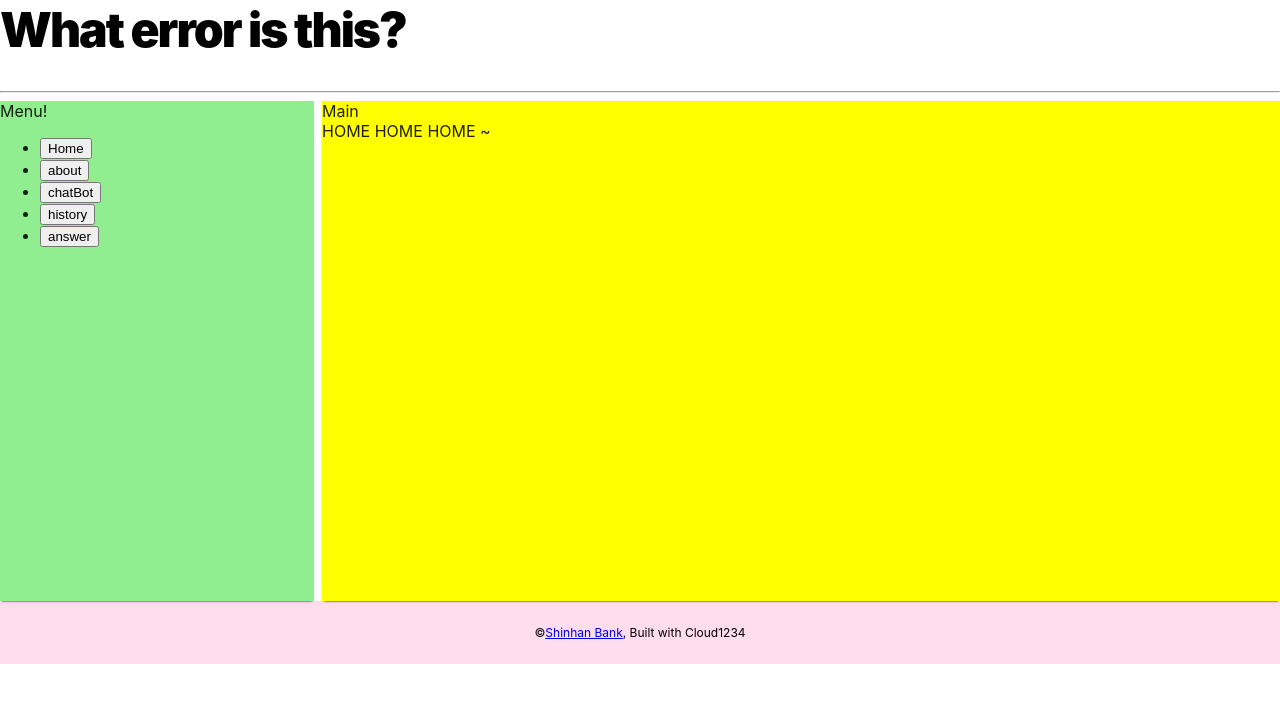
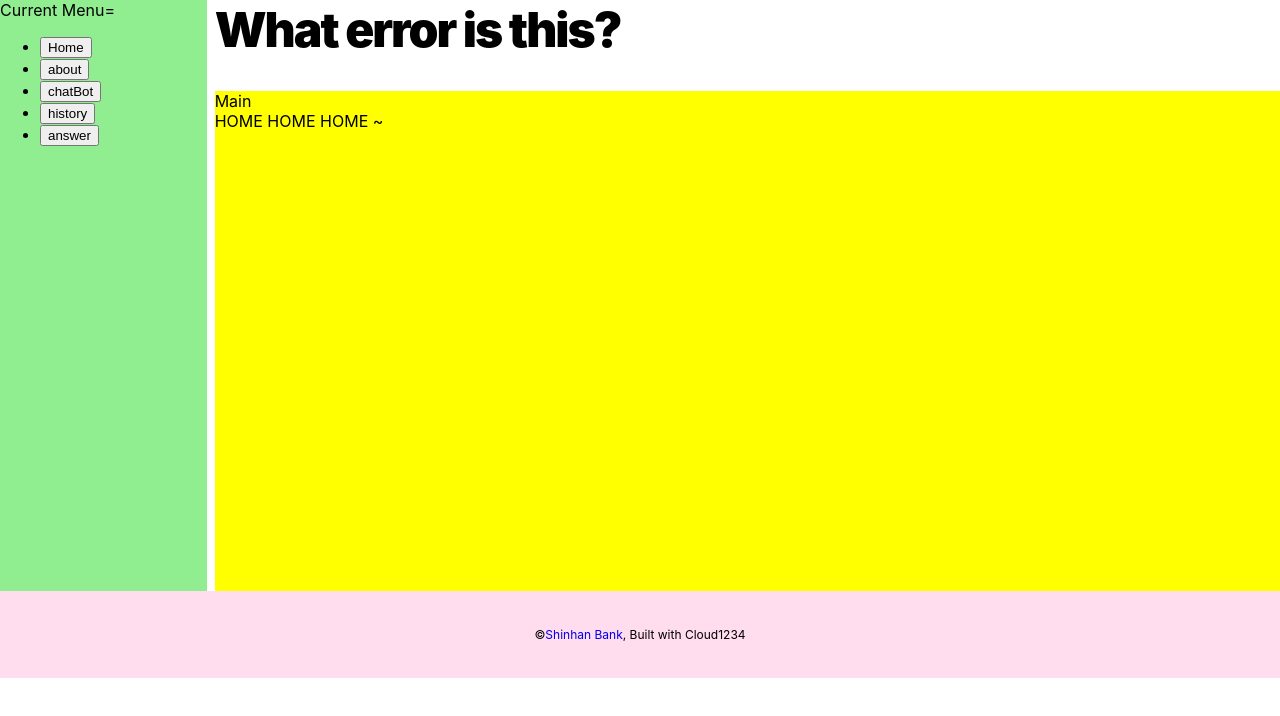
Before and after one commit to heeyeah/fmp-reactjs, a React (Create React App) app: page / in a window 1280 px wide. Shown: the top 716 px of the page. Built offline with nearby package versions, Linux system fonts and the light colour scheme.

Commit message:
child to parent state 변경방법

```diff
--- a/package.json
+++ b/package.json
@@ -7,6 +7,7 @@
     "@testing-library/jest-dom": "^5.11.5",
     "@testing-library/react": "^11.1.0",
     "@testing-library/user-event": "^12.1.10",
+    "node-sass": "^4.14.1",
     "react": "^17.0.1",
     "react-dom": "^17.0.1",
     "react-router-dom": "^5.2.0",
--- a/src/App.js
+++ b/src/App.js
@@ -1,5 +1,5 @@
-import React from "react";
-import { BrowserRouter as Router } from "react-router-dom";
+import React, { useEffect, useState } from "react";
+import { BrowserRouter as Router, useLocation } from "react-router-dom";
 import { Footer } from "./components/footer";
 import { Header } from "./components/header";
 import { MenuNav } from "./components/menu";
@@ -21,22 +21,32 @@ const useStyles = makeStyles((theme) => ({
   },
 }));
 
+function MainGrid(props) {
+  const isHome = props.isHome;
+  console.log("MainGrid 상태", isHome);
+
+  if (isHome) {
+    return null;
+  }
+
+  return (
+      <Header />
+  );
+}
+
 function App() {
-  const classes = useStyles;
+  const [home, isHome] = useState(false);
+
   return (
     <Router>
-      <Header />
-      <hr />
       <Grid container spacing={1}>
-        <Grid item xs={3}>
-          <Paper className={classes.paper}>
-            <MenuNav />
-          </Paper>
+        <Grid item xs={3} sm={3} md={3} lg={2}>
+          <MenuNav isHome={(fromMenu) => isHome(fromMenu)} />
         </Grid>
-        <Grid item xs={9}>
-          <Paper className={classes.paper}>
-            <Main />
-          </Paper>
+
+        <Grid item xs={9} sm={9} md={9} lg={10}>
+          <MainGrid isHome={home} />
+          <Main />
         </Grid>
       </Grid>
       <Footer />
--- a/src/components/footer/index.css
+++ /dev/null
@@ -1,10 +0,0 @@
-.footer {
-  padding: 2em;
-  text-align: center;
-  font-size: 12px;
-  background-color: rgb(255, 220, 238);
-}
-
-.footer.a {
-  text-decoration: none !important;
-}
--- a/src/components/footer/index.jsx
+++ b/src/components/footer/index.jsx
@@ -1,6 +1,5 @@
 import React from "react";
-import "./index.css";
-// import "./index.scss";
+import "./index.scss";
 
 export const Footer = () => (
   <footer className="footer">
--- a/src/components/footer/index.scss
+++ b/src/components/footer/index.scss
@@ -1,7 +1,8 @@
 .footer {
-  padding-top: 52px;
+  padding: 3em;
   text-align: center;
   font-size: 12px;
+  background-color: rgb(255, 220, 238);
 
   a {
     text-decoration: none !important;
--- a/src/components/menu/index.jsx
+++ b/src/components/menu/index.jsx
@@ -1,42 +1,74 @@
-import React from "react";
-import "./index.css";
+import React, { useState } from "react";
 import { Link } from "react-router-dom";
-import styled from 'styled-components';
+import styled from "styled-components";
 // import "./index.scss";
 
 const Container = styled.div`
-  height: 500px;
+  height: 100%;
   background-color: lightgreen;
 `;
 
-export const MenuNav = () => {
+export const MenuNav = (props) => {
+  console.log("props", props);
+
+  const [text, setText] = useState("");
+
   return (
     <Container>
-      Menu!
+      Current Menu={text}
       <ul>
         <li>
           <Link to="/">
-              <button>Home</button>
+            <button
+              onClick={() => {
+                setText("HOME!!!")
+                props.isHome(true)
+              }}
+            >
+              Home
+            </button>
           </Link>
         </li>
         <li>
           <Link to="/about">
-              <button>about</button>
+            <button
+              onClick={() => {
+                setText("ABOUT!!!")
+                props.isHome(false);
+              }}
+            >
+              about
+            </button>
           </Link>
         </li>
         <li>
           <Link to="/chatBot">
-              <button>chatBot</button>
+          <button
+              onClick={() => {
+                setText("CHATBOT!!!")
+                props.isHome(false);
+              }}
+            >chatBot</button>
           </Link>
         </li>
         <li>
           <Link to="/history">
-              <button>history</button>
+          <button
+              onClick={() => {
+                setText("HISTORY!!!")
+                props.isHome(false);
+              }}
+            >history</button>
           </Link>
         </li>
         <li>
           <Link to="/answer">
-              <button>answer</button>
+          <button
+              onClick={() => {
+                setText("ANSWER!!!")
+                props.isHome(false);
+              }}
+            >answer</button>
           </Link>
         </li>
       </ul>
```
Also changed, not shown: src/components/menu/index.css (deleted), 1 other file (tests, documents, lock files or other folders). Lines whose indentation alone changed are shown as unchanged.
